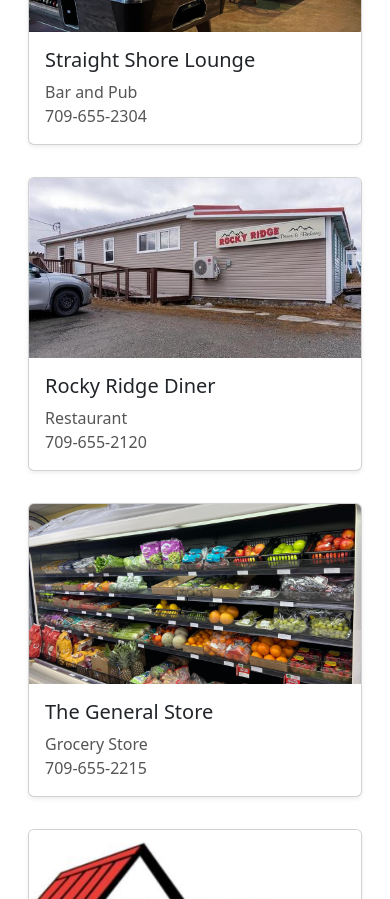
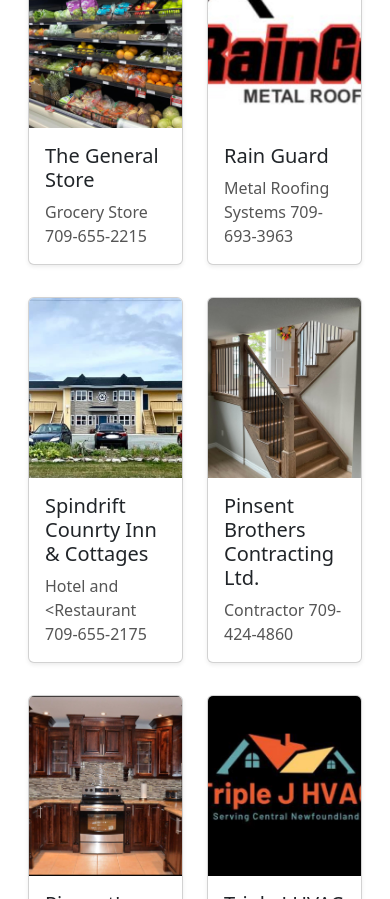
Before and after one commit to Amandafrost79/TownOfMusgraveHarbour, a React (Vite) app: page /community in a window 390 px wide. Shown: the part 4620-5519 px from the top of the page. Built offline with nearby package versions, Linux system fonts and the light colour scheme.

Commit message:
added directorycard component

```diff
--- /dev/null
+++ b/src/components/DirectoryCard.jsx
@@ -0,0 +1,25 @@
+import React from "react";
+import { Card, Col } from "react-bootstrap";
+
+const DirectoryCard = ({
+  imgSrc,
+  imgAlt,
+  title,
+  text,
+  columnClass = "col-md-4",
+  marginBottom = "mb-3",
+}) => {
+  return (
+    <Col className={`${columnClass} ${marginBottom}`}>
+      <Card>
+        <Card.Img variant="top" src={imgSrc} alt={imgAlt} />
+        <Card.Body>
+          <Card.Title>{title}</Card.Title>
+          <Card.Text>{text}</Card.Text>
+        </Card.Body>
+      </Card>
+    </Col>
+  );
+};
+
+export default DirectoryCard;
--- a/src/routes/BantingPark.jsx
+++ b/src/routes/BantingPark.jsx
@@ -103,6 +103,8 @@
             title="Canada Day Celebrations"
             text="Come celebrate with us this Canada Day and see how Banting Park throws a celebration you won't soon forget!"
           />
+          <Card imgSrc="" imgAlt="" title="" text="" />
+          <Card imgSrc="" imgAlt="" title="" text="" />
           {/* Add more CardComponents as needed */}
         </div>
       </section>
@@ -278,6 +280,7 @@
           </div>
         </div>
       </section>
+
       <div
         className="jumbotron jumbotron-fluid"
         style={{
@@ -298,6 +301,7 @@
           </p>
         </div>
       </div>
+
       <section className="my-5">
         <h2 className="mb-3">Musgrave Amusements</h2>
         <div className="row">
--- a/src/routes/Community.jsx
+++ b/src/routes/Community.jsx
@@ -9,6 +9,7 @@
 } from "react-bootstrap";
 import "./community.css";
 import Carousel from "../components/Carousel";
+import DirectoryCard from "../components/DirectoryCard";
 
 const communityImages = [
   { src: "TownOfMusgraveHarbour/images/bwater6.jpg", alt: "First slide" },
@@ -18,6 +19,87 @@
   { src: "TownOfMusgraveHarbour/images/bonfire1.png", alt: "Fifth slide" },
   { src: "TownOfMusgraveHarbour/images/boat1.jpg", alt: "Sixth slide" },
   { src: "TownOfMusgraveHarbour/images/town5.jpg", alt: "Seventh slide" },
+];
+
+const businessDirectoryData = [
+  {
+    imgSrc: "TownOfMusgraveHarbour/images/D&M.jpeg",
+    imgAlt: "D&M Services",
+    title: "D&M Services",
+    text: "Gas Station & Liquor Store\n709-655-2100",
+  },
+  {
+    imgSrc: "TownOfMusgraveHarbour/images/muddyshag.jpg",
+    imgAlt: "Muddy Shag Lounge",
+    title: "Muddy Shag Lounge",
+    text: "Bar and Pub\n709-655-2300",
+  },
+  {
+    imgSrc: "TownOfMusgraveHarbour/images/straight.JPG",
+    imgAlt: "Straight Shore",
+    title: "Straight Shore Lounge",
+    text: "Bar and Pub\n709-655-2304",
+  },
+  {
+    imgSrc: "TownOfMusgraveHarbour/images/rockyridge.jpg",
+    imgAlt: "Rocky Ridge",
+    title: "Rocky Ridge Diner",
+    text: "Restaurant\n709-655-2120",
+  },
+  {
+    imgSrc: "TownOfMusgraveHarbour/images/general.JPG",
+    imgAlt: "General Store",
+    title: "The General Store",
+    text: "Grocery Store\n709-655-2215",
+  },
+  {
+    imgSrc: "TownOfMusgraveHarbour/images/rain.jpeg",
+    imgAlt: "rain guard",
+    title: "Rain Guard",
+    text: "Metal Roofing Systems\n709-693-3963",
+  },
+  {
+    imgSrc: "TownOfMusgraveHarbour/images/spindrift.jpeg",
+    imgAlt: "spindrift",
+    title: "Spindrift Counrty Inn & Cottages",
+    text: "Hotel and <Restaurant\n709-655-2175",
+  },
+  {
+    imgSrc: "TownOfMusgraveHarbour/images/bobby.JPG",
+    imgAlt: "pinsent brothers",
+    title: "Pinsent Brothers Contracting Ltd.",
+    text: "Contractor\n709-424-4860",
+  },
+  {
+    imgSrc: "TownOfMusgraveHarbour/images/chris.jpeg",
+    imgAlt: "pinsents cabinets",
+    title: "Pinsent's Custom Kitchen Cabinets",
+    text: "Cabinent Building\n709-631-3065",
+  },
+  {
+    imgSrc: "TownOfMusgraveHarbour/images/hvac.jpeg",
+    imgAlt: "Hvac",
+    title: "Triple J HVAC",
+    text: "HVAC Install and Service\n709-534-6112",
+  },
+  {
+    imgSrc: "TownOfMusgraveHarbour/images/jjj.jpeg",
+    imgAlt: "divinyley cut",
+    title: "Divinyley Cut",
+    text: "Custom Gifts\n709-534-7427",
+  },
+  {
+    imgSrc: "TownOfMusgraveHarbour/images/oldbrook.jpg",
+    imgAlt: "old brook cottages",
+    title: "Old Brook Cottages",
+    text: "Cabin Rentals\n709-655-",
+  },
+  {
+    imgSrc: "TownOfMusgraveHarbour/images/oldsalt.JPG",
+    imgAlt: "old saltbox",
+    title: "The Old Saltbox",
+    text: "Aunt Donna's AirBnB\n709-",
+  },
 ];
 
 const Community = () => {
@@ -238,232 +320,24 @@
       </Row>
 
       {/* Business Directory Section */}
+
       <Row className="my-4">
         <Col md={12}>
           <h2>Business Directory</h2>
+
           <Row>
-            {/* Example business listing with image */}
-            <Col md={4} className="mb-3">
-              <Card>
-                <Card.Img
-                  variant="top"
-                  src="TownOfMusgraveHarbour/images/D&M.jpeg"
-                  alt="D&M Services"
-                />
-                <Card.Body>
-                  <Card.Title>D&M Services</Card.Title>
-                  <Card.Text>
-                    Gas Station & Liquor Store <br />
-                    709-655-2100
-                  </Card.Text>
-                </Card.Body>
-              </Card>
-            </Col>
-            {/* Add more businesses with similar structure */}
-
-            {/* Example for another business */}
-            <Col md={4} className="mb-3">
-              <Card>
-                <Card.Img
-                  variant="top"
-                  src="TownOfMusgraveHarbour/images/muddyshag.jpg"
-                  alt="muddy shag"
-                />
-                <Card.Body>
-                  <Card.Title>Muddy Shag Lounge</Card.Title>
-                  <Card.Text>
-                    Bar and Pub <br /> 709-655-2300
-                  </Card.Text>
-                </Card.Body>
-              </Card>
-            </Col>
-            <Col md={4} className="mb-3">
-              <Card>
-                <Card.Img
-                  variant="top"
-                  src="TownOfMusgraveHarbour/images/straight.JPG"
-                  alt="Straight Shore"
-                />
-                <Card.Body>
-                  <Card.Title>Straight Shore Lounge</Card.Title>
-                  <Card.Text>
-                    Bar and Pub <br /> 709-655-2304
-                  </Card.Text>
-                </Card.Body>
-              </Card>
-            </Col>
-            <Col md={4} className="mb-3">
-              <Card>
-                <Card.Img
-                  variant="top"
-                  src="TownOfMusgraveHarbour/images/rockyridge.jpg"
-                  alt="Rocky Ridge"
-                />
-                <Card.Body>
-                  <Card.Title>Rocky Ridge Diner</Card.Title>
-                  <Card.Text>
-                    Restaurant <br /> 709-655-2120
-                  </Card.Text>
-                </Card.Body>
-              </Card>
-            </Col>
-            <Col md={4} className="mb-3">
-              <Card>
-                <Card.Img
-                  variant="top"
-                  src="TownOfMusgraveHarbour/images/general.JPG"
-                  alt="general store"
-                />
-                <Card.Body>
-                  <Card.Title>The General Store</Card.Title>
-                  <Card.Text>
-                    Grocery Store <br /> 709-655-2215
-                  </Card.Text>
-                </Card.Body>
-              </Card>
-            </Col>
-            <Col md={4} className="mb-3">
-              <Card>
-                <Card.Img
-                  variant="top"
-                  src="TownOfMusgraveHarbour/images/rain.jpeg"
-                  alt="rain guard"
-                />
-                <Card.Body>
-                  <Card.Title>Rain Guard</Card.Title>
-                  <Card.Text>
-                    Metal Roofing Systems <br /> 709-693-3963
-                  </Card.Text>
-                </Card.Body>
-              </Card>
-            </Col>
-            <Col md={4} className="mb-3">
-              <Card>
-                <Card.Img
-                  variant="top"
-                  src="TownOfMusgraveHarbour/images/spindrift.jpeg"
-                  alt="muddy shag"
-                />
-                <Card.Body>
-                  <Card.Title>Spindrift Counrty Inn & Cottages</Card.Title>
-                  <Card.Text>
-                    Hotel and Restaurant <br /> 709-655-2175
-                  </Card.Text>
-                </Card.Body>
-              </Card>
-            </Col>
-            <Col md={4} className="mb-3">
-              <Card>
-                <Card.Img
-                  variant="top"
-                  src="TownOfMusgraveHarbour/images/bobby.JPG"
-                  alt="Pinsent Brothers"
-                />
-                <Card.Body>
-                  <Card.Title>Pinsent Brothers contracting Ltd.</Card.Title>
-                  <Card.Text>
-                    Contractor <br /> 709-424-4860
-                  </Card.Text>
-                </Card.Body>
-              </Card>
-            </Col>
-            <Col md={4} className="mb-3">
-              <Card>
-                <Card.Img
-                  variant="top"
-                  src="TownOfMusgraveHarbour/images/chris.jpeg"
-                  alt="Pinsent cabinets"
-                />
-                <Card.Body>
-                  <Card.Title>Pinsent's Custom Kitchen Cabinets</Card.Title>
-                  <Card.Text>
-                    Cabinent Building <br /> 709-631-3065
-                  </Card.Text>
-                </Card.Body>
-              </Card>
-            </Col>
-            <Col md={4} className="mb-3">
-              <Card>
-                <Card.Img
-                  variant="top"
-                  src="TownOfMusgraveHarbour/images/hvac.jpeg"
-                  alt="Hvac"
-                />
-                <Card.Body>
-                  <Card.Title>Triple J HVAC</Card.Title>
-                  <Card.Text>
-                    HVAC Install and Service <br /> 709-534-6112
-                  </Card.Text>
-                </Card.Body>
-              </Card>
-            </Col>
-            <Col md={4} className="mb-3">
-              <Card>
-                <Card.Img
-                  variant="top"
-                  src="TownOfMusgraveHarbour/images/jjj.jpeg"
-                  alt="Divinyley Cut"
-                />
-                <Card.Body>
-                  <Card.Title>Divinyley Cut</Card.Title>
-                  <Card.Text>
-                    Custom Gifts
-                    <br /> 709-534-7427
-                  </Card.Text>
-                </Card.Body>
-              </Card>
-            </Col>
-            <Col md={4} className="mb-3">
-              <Card>
-                <Card.Img
-                  variant="top"
-                  src="TownOfMusgraveHarbour/images/oldbrook.jpg"
-                  alt="Old Brook"
-                />
-                <Card.Body>
-                  <Card.Title>Old Brook Cottages</Card.Title>
-                  <Card.Text>
-                    Cabin Rentals
-                    <br /> 709-
-                  </Card.Text>
-                </Card.Body>
-              </Card>
-            </Col>
-            <Col md={4} className="mb-3">
-              <Card>
-                <Card.Img
-                  variant="top"
-                  src="TownOfMusgraveHarbour/images/oldsalt.JPG"
-                  alt="Old Saltbox"
-                />
-                <Card.Body>
-                  <Card.Title>The Old Saltbox</Card.Title>
-                  <Card.Text>
-                    Aunt Donna's AirBnB
-                    <br /> 709-
-                  </Card.Text>
-                </Card.Body>
-              </Card>
-            </Col>
-            <Col md={4} className="mb-3">
-              <Card>
-                <Card.Img
-                  variant="top"
-                  src="TownOfMusgraveHarbour/images/.jpeg"
-                  alt=""
-                />
-                <Card.Body>
-                  <Card.Title></Card.Title>
-                  <Card.Text>
-                    <br /> 709-
-                  </Card.Text>
-                </Card.Body>
-              </Card>
-            </Col>
+            {businessDirectoryData.map((business, index) => (
+              <DirectoryCard
+                key={index}
+                imgSrc={business.imgSrc}
+                imgAlt={business.imgAlt}
+                title={business.title}
+                text={business.text}
+              />
+            ))}
           </Row>
         </Col>
       </Row>
-      {/* Additional sections for Recreation, etc. can be added here following the same pattern */}
     </Container>
   );
 };
```
